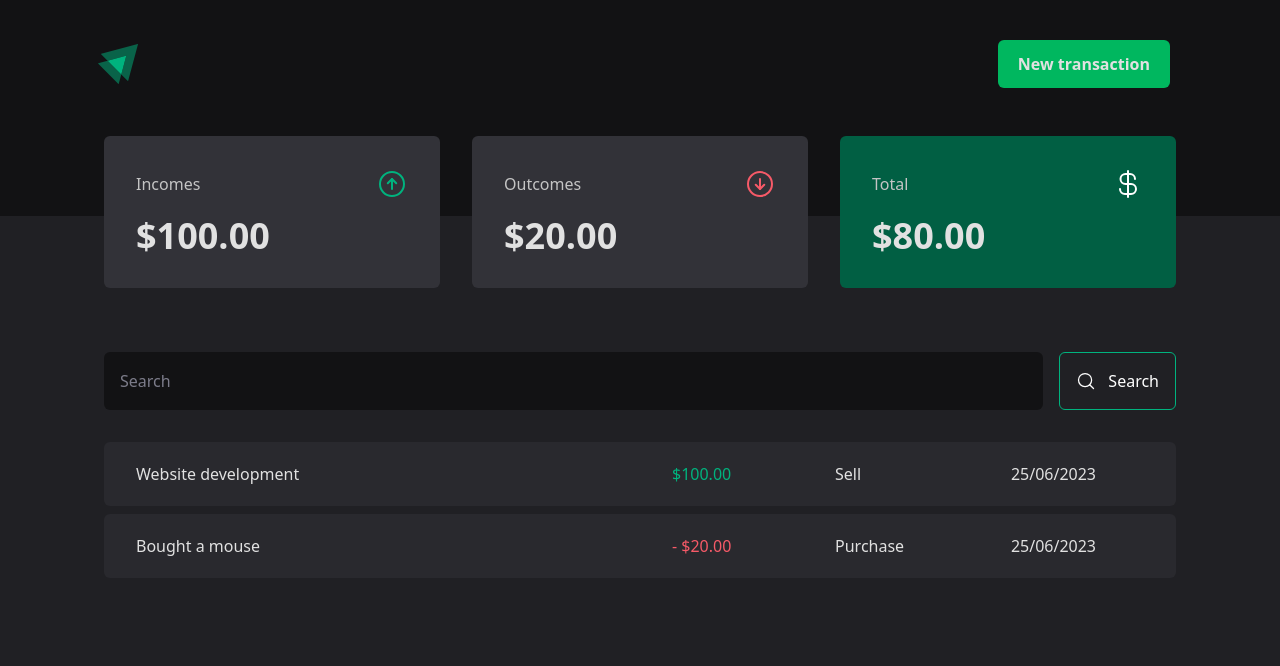
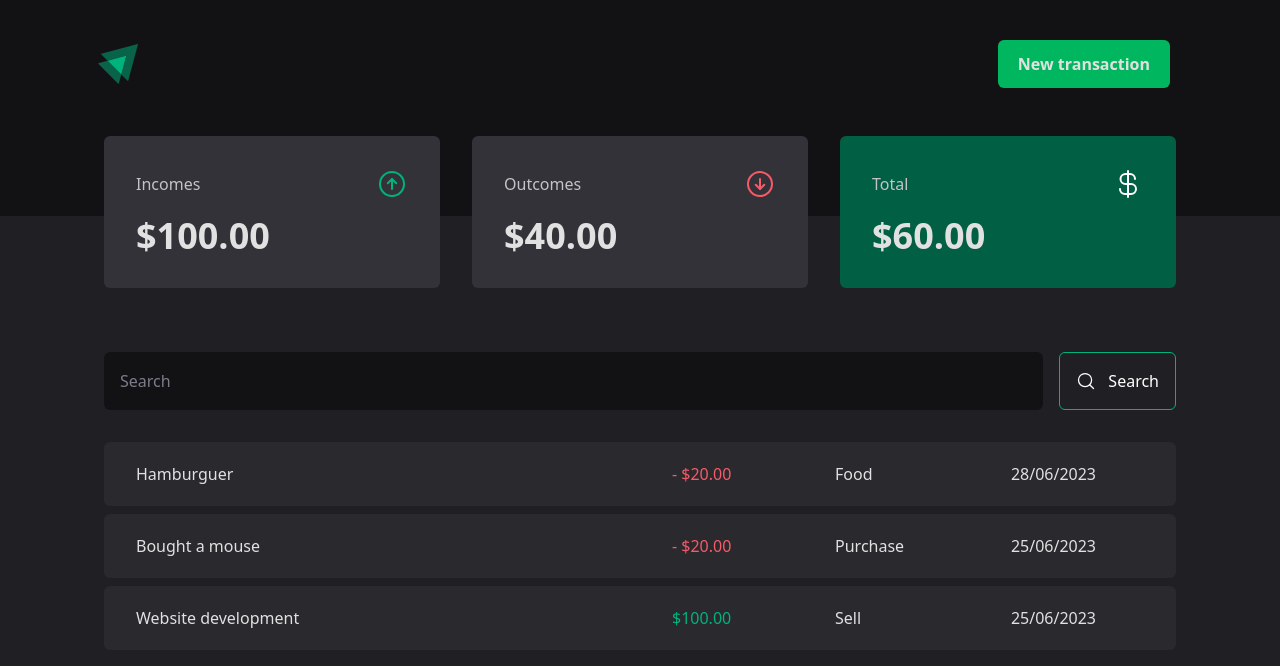
Before and after one commit to enoquetembe/dt-money, a React (Vite) app: page / in a window 1280 px wide. Shown: the top 666 px of the page. Built offline with nearby package versions, Linux system fonts and the light colour scheme; data requests are answered from the project's data file.

Commit message:
feat: handle create new transaction

```diff
--- a/package.json
+++ b/package.json
@@ -14,6 +14,7 @@
     "@hookform/resolvers": "^3.1.1",
     "@radix-ui/react-dialog": "^1.0.4",
     "@radix-ui/react-radio-group": "^1.1.3",
+    "axios": "^1.4.0",
     "phosphor-react": "^1.4.1",
     "react": "^18.2.0",
     "react-dom": "^18.2.0",
--- a/server.json
+++ b/server.json
@@ -8,7 +8,6 @@
       "price": 100,
       "createdAt": "2023-06-25T20:00:55.076Z"
     },
-
     {
       "id": 2,
       "description": "Bought a mouse",
@@ -16,6 +15,14 @@
       "category": "Purchase",
       "price": 20,
       "createdAt": "2023-06-25T20:03:16.552Z"
+    },
+    {
+      "description": "Hamburguer",
+      "type": "outcome",
+      "category": "Food",
+      "price": 20,
+      "createdAt": "2023-06-28T19:45:37.615Z",
+      "id": 3
     }
   ]
 }
--- a/src/components/NewTransactionModal.tsx
+++ b/src/components/NewTransactionModal.tsx
@@ -5,6 +5,8 @@ import * as z from 'zod'
 import { zodResolver } from '@hookform/resolvers/zod'
 import * as RadioGroup from '@radix-ui/react-radio-group'
 import { TransactionTypeButton } from './TransactionTypeButton'
+import { useContext } from 'react'
+import { TransactionsContext } from '../contexts/TransactionsContext'
 
 const createNewTransactionSchema = z.object({
   description: z.string(),
@@ -16,14 +18,24 @@ const createNewTransactionSchema = z.object({
 type NewTransactionFormInputs = z.infer<typeof createNewTransactionSchema>
 
 export function NewTransactionModal() {
-  const { control, register, handleSubmit } = useForm<NewTransactionFormInputs>(
-    {
+  const { createNewTransaction } = useContext(TransactionsContext)
+
+  const { control, register, handleSubmit, reset } =
+    useForm<NewTransactionFormInputs>({
       resolver: zodResolver(createNewTransactionSchema),
-    },
-  )
+    })
 
   function handleCreateNewTransaction(data: NewTransactionFormInputs) {
-    console.log(data)
+    const { description, type, category, price } = data
+
+    createNewTransaction({
+      description,
+      type,
+      category,
+      price,
+    })
+
+    reset()
   }
 
   return (
--- a/src/components/SearchForm.tsx
+++ b/src/components/SearchForm.tsx
@@ -2,6 +2,8 @@ import { MagnifyingGlass } from 'phosphor-react'
 import { useForm } from 'react-hook-form'
 import * as z from 'zod'
 import { zodResolver } from '@hookform/resolvers/zod'
+import { useContext } from 'react'
+import { TransactionsContext } from '../contexts/TransactionsContext'
 
 const searchFormSchema = z.object({
   query: z.string(),
@@ -18,8 +20,10 @@ export function SearchForm() {
     resolver: zodResolver(searchFormSchema),
   })
 
+  const { fetchTransactions } = useContext(TransactionsContext)
+
   function handleSearchTransactions(data: SearchInputs) {
-    console.log(data)
+    fetchTransactions(data.query)
   }
 
   return (
--- a/src/contexts/TransactionsContext.tsx
+++ b/src/contexts/TransactionsContext.tsx
@@ -1,4 +1,5 @@
 import { ReactNode, createContext, useEffect, useState } from 'react'
+import { api } from '../lib/axios'
 
 interface Transaction {
   id: number
@@ -9,8 +10,17 @@ interface Transaction {
   createdAt: string
 }
 
+interface CreateNewTransactionData {
+  description: string
+  type: 'income' | 'outcome'
+  category: string
+  price: number
+}
+
 interface TransactionsContextType {
   transactions: Transaction[]
+  fetchTransactions: (query?: string) => Promise<void>
+  createNewTransaction: (data: CreateNewTransactionData) => Promise<void>
 }
 
 interface TransactionsProviderProps {
@@ -22,18 +32,39 @@ export const TransactionsContext = createContext({} as TransactionsContextType)
 export function TransactionsProvider({ children }: TransactionsProviderProps) {
   const [transactions, setTransactions] = useState<Transaction[]>([])
 
+  async function fetchTransactions(query?: string) {
+    const response = await api.get('/transactions', {
+      params: {
+        _sort: 'createdAt',
+        _order: 'desc',
+        q: query,
+      },
+    })
+
+    setTransactions(response.data)
+  }
+
+  async function createNewTransaction(data: CreateNewTransactionData) {
+    const { description, type, category, price } = data
+
+    const response = await api.post('/transactions', {
+      description,
+      type,
+      category,
+      price,
+      createdAt: new Date(),
+    })
+
+    setTransactions((state) => [response.data, ...state])
+  }
+
   useEffect(() => {
-    async function fetchTransactions() {
-      const response = await fetch('http://localhost:3000/transactions')
-
-      const data = await response.json()
-      setTransactions(data)
-    }
-
     fetchTransactions()
   }, [])
   return (
-    <TransactionsContext.Provider value={{ transactions }}>
+    <TransactionsContext.Provider
+      value={{ transactions, fetchTransactions, createNewTransaction }}
+    >
       {children}
     </TransactionsContext.Provider>
   )
--- /dev/null
+++ b/src/lib/axios.ts
@@ -0,0 +1,5 @@
+import axios from 'axios'
+
+export const api = axios.create({
+  baseURL: 'http://localhost:3000',
+})
```
Also changed, not shown: 1 other file (tests, documents, lock files or other folders).
